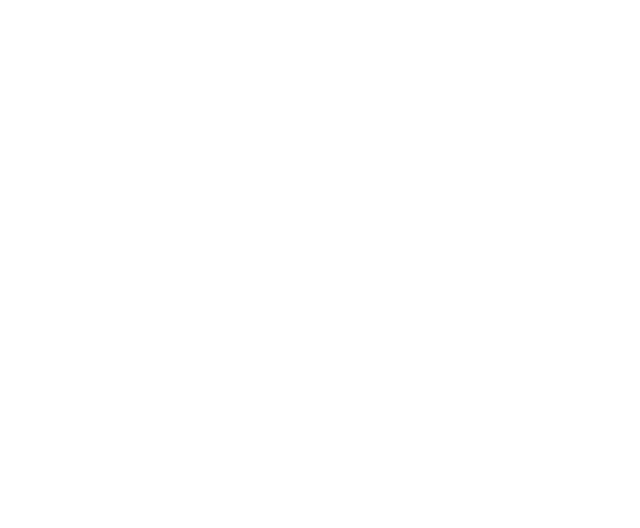
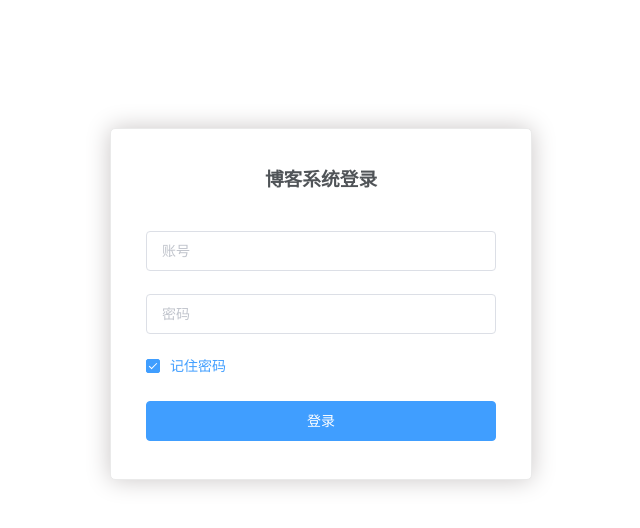
Before and after one commit to deluo/blogfront, a Vue app: page /admin in a window 1280 px wide. Shown: the top 528 px of the page, without its empty margins (319-959 px from the left). Built offline with nearby package versions, Linux system fonts and the light colour scheme.

Commit message:
修改了登录样式

```diff
--- a/src/App.vue
+++ b/src/App.vue
@@ -1,6 +1,5 @@
 <template>
   <div id="app">
-    <!-- <img src="./assets/logo.png"> -->
     <router-view/>
   </div>
 </template>
@@ -13,11 +12,19 @@
 
 <style>
 #app {
-  font-family: 'Avenir', Helvetica, Arial, sans-serif;
+  /* font-family: 'Avenir', Helvetica, Arial, sans-serif;
   -webkit-font-smoothing: antialiased;
-  -moz-osx-font-smoothing: grayscale;
-  text-align: center;
-  color: #2c3e50;
-  margin-top: 60px;
+  -moz-osx-font-smoothing: grayscale; */
+  /* text-align: center; */
+  /* color: #2c3e50; */
+  /* margin-top: 60px; */
+  position: absolute;
+  top: 0;
+  bottom: 0;
+  width: 100%;
+}
+body{
+  margin: 0;
+  padding: 0;
 }
 </style>
--- a/src/components/blogDetail.vue
+++ b/src/components/blogDetail.vue
@@ -12,11 +12,11 @@
   name: 'blogDetail',
   created(){
     this.$http.get(config.url+'/blogs/getOne/'+this.$route.params.id).then((res)=>{console.log(res);this.blog =res.data}).catch((err)=>{console.log("报错"+err)})
-    // console.log(this.$route.path+"/"+this.$route.params.id);
+    //console.log(this.$route.path+"/"+this.$route.params.id);
   },
   data () {
     return {
-      blog:''
+      blog:'',
     }
   }
 }
--- a/src/components/totalPage.vue
+++ b/src/components/blogHome.vue
@@ -1,5 +1,5 @@
 <template>
-    <el-container style="height: 100%; solid #eee">
+    <el-container style="height:100%; solid #eee">
         <el-aside>
             <el-menu default-active="" class="el-menu-vertical-demo" :collapse="isCollapse"
             text-color="#fff" active-text-color="#ffd04b" background-color="#545c64" unique-opened=true
--- a/src/components/blogList.vue
+++ b/src/components/blogList.vue
@@ -3,7 +3,7 @@
     <section :span="8" v-for="blog in blogList" :key="blog._id">
       <article class="post-entry">
           <header class="post-header">
-              <h3 class="post-title"><router-link :to="{name:'BlogDetail',params:{id:blog._id}}" v-html="blog.title"></router-link></h3>
+              <router-link :to="{name:'BlogDetail',params:{id:blog._id}}" class="post-title" v-html="blog.title"></router-link>
               <span class="post-meta">@ {{blog.author}} {{blog.createTime | formatDate}}</span>
           </header>
           <p class="post-summary" v-html="blog.content"></p>
--- a/src/components/login.vue
+++ b/src/components/login.vue
@@ -1,58 +1,99 @@
 <template>
-    <div class="login-box" id="login" >
-        <el-row>
-            <el-col :span="8">
-                <el-input id="name"  v-model="name" placeholder="请输入帐号">
-                    <template slot="prepend">帐号</template>
-                </el-input>
-            </el-col>
-        </el-row>
-        <el-row>
-            <el-col :span="8">
-                <el-input id="password" v-model="password" type="password" placeholder="请输入密码">
-                    <template slot="prepend">密码</template>
-                </el-input>
-            </el-col>
-        </el-row>
-        <el-row>
-            <el-col :span="8">
-                <el-button id="login" @click="checkLogin" style="width:100%" type="primary">登录</el-button>
-            </el-col>
-        </el-row>
+    <div>
+        <el-form :model="loginForm" :rules="checkRule" ref="loginForm" label-position="left" label-width="0px" class="demo-ruleForm login-container">
+            <h3 class="title">博客系统登录</h3>
+            <el-form-item prop="name">
+                <el-input type="text" v-model="loginForm.name" auto-complete="off" placeholder="账号"></el-input>
+            </el-form-item>
+            <el-form-item prop="password">
+                <el-input type="password" v-model="loginForm.password" auto-complete="off" placeholder="密码"></el-input>
+            </el-form-item>
+            <el-checkbox v-model="checked" class="remember">记住密码</el-checkbox>
+            <el-form-item style="width:100%;">
+                <el-button type="primary" style="width:100%;" @click.native.prevent="checkLogin('loginForm')" :loading="logining">登录</el-button>
+            <!--<el-button @click.native.prevent="handleReset2">重置</el-button>-->
+            </el-form-item>
+        </el-form>
     </div>
+
 </template>
 
 <style scoped>
-    .el-row {
+/* .el-row {
         margin-bottom: 20px;
-        /* &:last-child {
+        &:last-child {
          margin-bottom: 0;
-        }   */
+        }
     }
     .login-box {
         margin-top:20%;
         margin-left:40%;
+    }  */
+
+.login-container {
+  -webkit-border-radius: 5px;
+  border-radius: 5px;
+  -moz-border-radius: 5px;
+  background-clip: padding-box;
+  margin: 10% auto;
+  width: 350px;
+  padding: 35px 35px 15px 35px;
+  background: #fff;
+  border: 1px solid #eaeaea;
+  box-shadow: 0 0 25px #cac6c6;
+}
+.title {
+  margin: 0px auto 40px auto;
+  text-align: center;
+  color: #505458;
+}
+.remember {
+  margin: 0px 0px 25px 0px;
 }
 </style>
 
 <script>
-import config from '../../config/config'
+import config from "../../config/config";
 export default {
-    name:'login',
+  name: "login",
   data() {
     return {
-        name: '',
-        password:''
+      logining: false,
+      checked: true,
+      loginForm: {
+        name: "",
+        password: ""
+      },
+      checkRule: {
+        name: [{ required: true, message: "请输入用户名", trigger: "blur" }],
+        password: [{ required: true, message: "请输入密码", trigger: "blur" }]
+      }
     };
   },
-    created(){
-    },
+  created() {},
   methods: {
-      checkLogin(){
-          console.log(this.name+this.password+"::"+config.url);
-          this.$http.defaults.headers.post['Content-Type'] = 'application/x-www-form-urlencoded';  //设置post请求头
-          this.$http.post(config.url+'/users/login',{name:this.name,password:this.password}).then((res)=>{console.log(res.data)});
+    checkLogin(validatName) {
+      const _this = this;
+      this.$refs[validatName].validate(valid => {
+        if (valid) {
+          this.$http
+            .post(config.url + "/users/login", {
+              name: _this.loginForm.name,
+              password: _this.loginForm.password
+            })
+            .then(res => {
+              if (res.data.status === 0) {
+                this.$message({ message: res.data.err, type: "error" });
+              } else {
+                sessionStorage.setItem();
+                //console.log(res.data.message);
+              }
+            });
+        } else {
+          return false;
+        }
+      });
     }
   }
-}
+};
 </script>
--- a/src/router/index.js
+++ b/src/router/index.js
@@ -1,16 +1,17 @@
 import Vue from 'vue'
 import Router from 'vue-router'
 import BlogList from '@/components/blogList'
-import TotalPage from '@/components/totalPage'
+import BlogHome from '@/components/blogHome'
 import BlogDetail from '@/components/blogDetail'
+import Login from '@/components/login'
 
 Vue.use(Router)
 
 const routes = [
     {
       path:'/blog',
-      name:'totalPage',
-      component:TotalPage,
+      name:'blogHome',
+      component:BlogHome,
       children:[
         {
           path: '/',
@@ -26,11 +27,16 @@
           component:BlogList
         }
         ,{
-          path:'blogdetail',
+          path:'blogdetail/:id',
           name:'BlogDetail',
           component:BlogDetail
         }
       ]
+    },
+    {
+      path:'/admin',
+      name:'blogAdmin',
+      component:Login
     }
 ]
 
```
Lines whose indentation alone changed are shown as unchanged.
